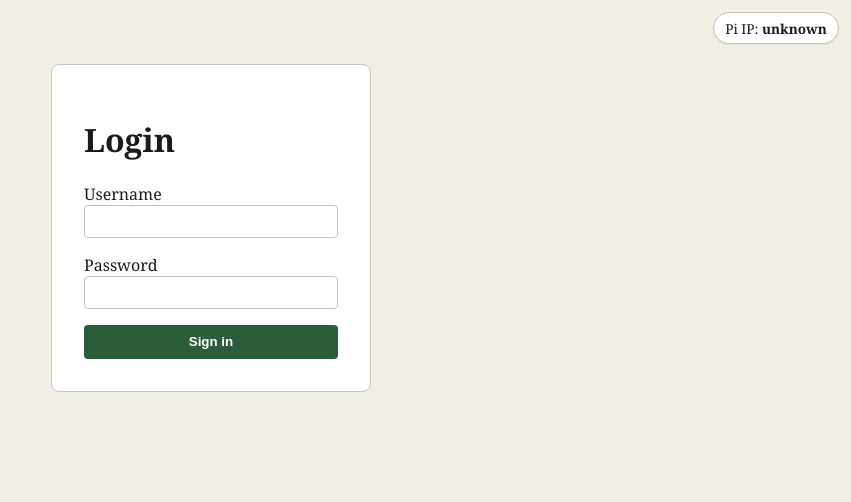
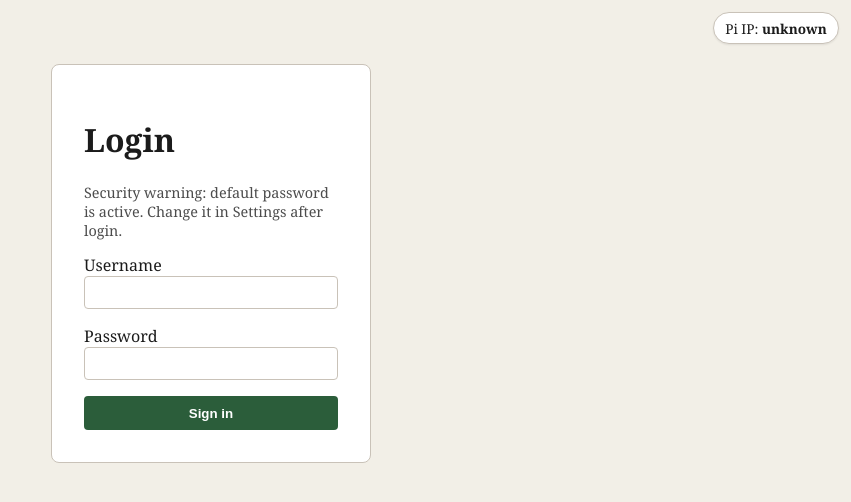
Before and after one commit to nikolareljin/ShelfCast, a Flask app: page /login in a window 1280 px wide. Shown: the top 502 px of the page, without its empty margins (429-1280 px from the left). Run offline with Flask 3, Linux system fonts and the light colour scheme.

Commit message:
Warn when default admin password is still active

```diff
--- a/web-app/app.py
+++ b/web-app/app.py
@@ -830,9 +830,13 @@ def login():
             error="Invalid credentials",
             ip_address=get_ip_address(),
             csrf_token=_get_csrf_token(),
+            using_default_password=_is_default_password(settings),
         )
     return render_template(
-        "login.html", ip_address=get_ip_address(), csrf_token=_get_csrf_token()
+        "login.html",
+        ip_address=get_ip_address(),
+        csrf_token=_get_csrf_token(),
+        using_default_password=_is_default_password(settings),
     )
 
 
--- a/web-app/templates/login.html
+++ b/web-app/templates/login.html
@@ -10,6 +10,9 @@
     <div class="ip-badge">Pi IP: <span>{{ ip_address }}</span></div>
     <main class="login">
       <h1>Login</h1>
+      {% if using_default_password %}
+        <p class="note">Security warning: default password is active. Change it in Settings after login.</p>
+      {% endif %}
       {% if error %}
         <p class="error">{{ error }}</p>
       {% endif %}
```
